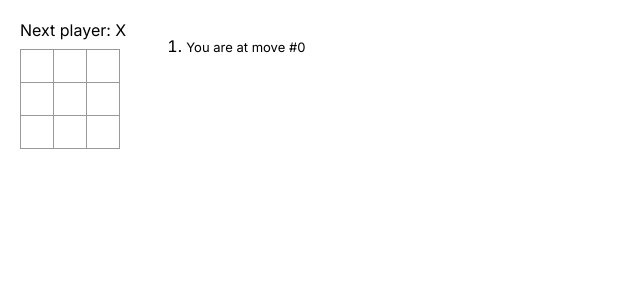
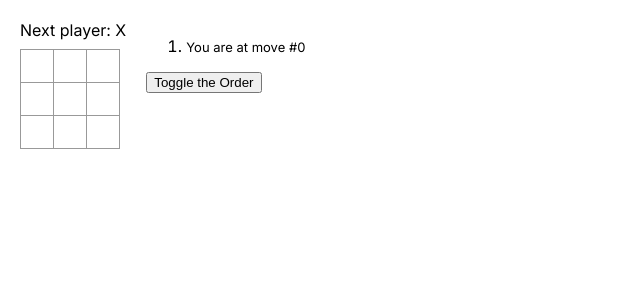
Before and after one commit to Oopsiepoopsie/react-learning, a Next.js app in the folder tic-tac-toe/: page / in a window 1280 px wide. Shown: the top 300 px of the page, without its empty margins (0-640 px from the left). Built offline with nearby package versions, Linux system fonts and the light colour scheme.

Commit message:
add order toggle

```diff
--- a/tic-tac-toe/src/app/page.js
+++ b/tic-tac-toe/src/app/page.js
@@ -101,6 +101,31 @@ function Board({ xIsNext, squares, onPlay }) {
   );
 }
 
+function Info({ moves }){
+  const [order, setOrder] = useState(true);
+
+  function toggleOrder(){
+    setOrder(!order);
+  }
+
+  // const orderList = [];
+  // if(order){
+  //   //need to assign key prop when building "deynamic" components
+  //   orderList.push(<ol key={order}>{moves}</ol>)
+  // }
+  // else{
+  //   orderList.push(<ol key={order} reversed>{[...moves].reverse()}</ol>)
+  // }
+
+  return (
+    <>
+      {/* {orderList} */}
+      <ol reversed={!order}>{order? moves : [...moves].reverse()}</ol>
+      <button onClick={() => toggleOrder()}>Toggle the Order</button>
+    </>
+  );
+}
+
 export default function Game() {
   //always try to avoid redundant state. Simplifying what you store in state reduces bugs and makes your code easier to understand.
   //we figure out xIsNext based on currentMove
@@ -171,7 +196,7 @@ export default function Game() {
         />
       </div>
       <div className="game-info">
-        <ol>{moves}</ol>
+        <Info moves = {moves} />
       </div>
     </div>
   );
```
